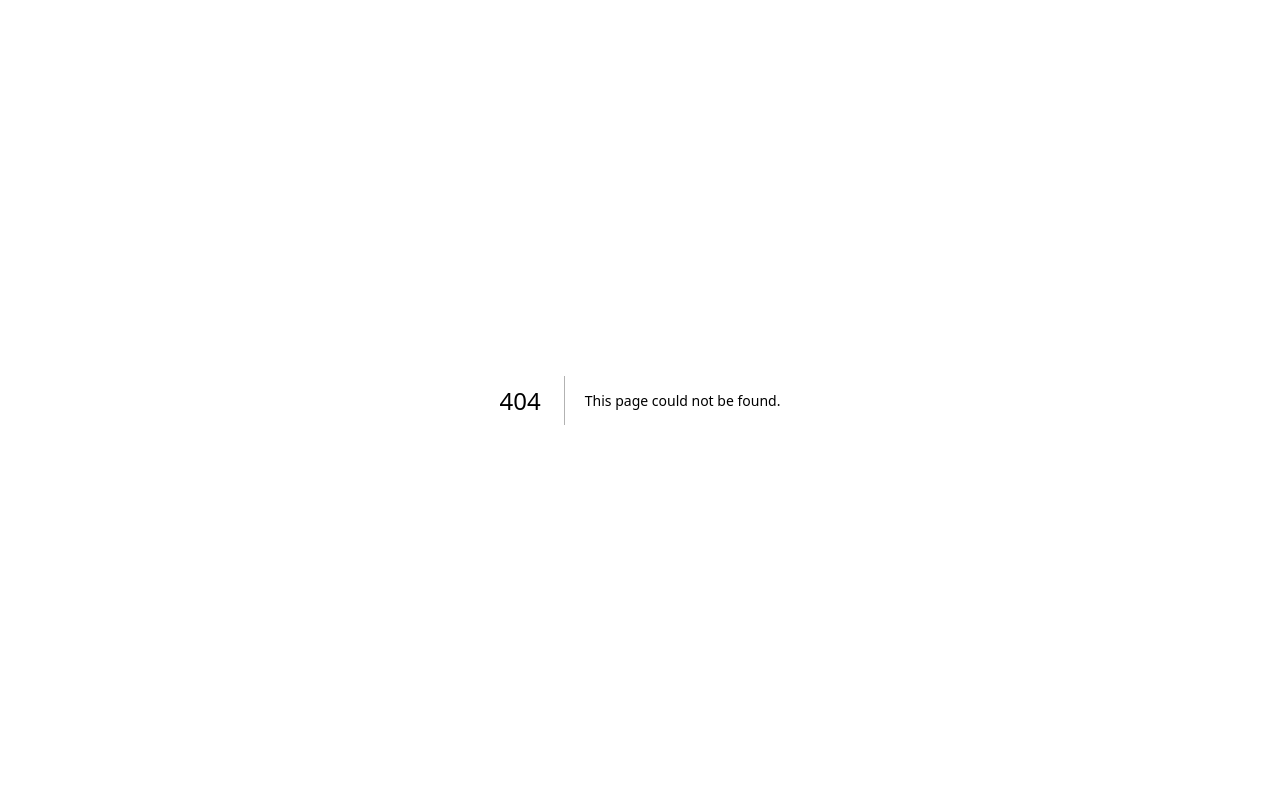
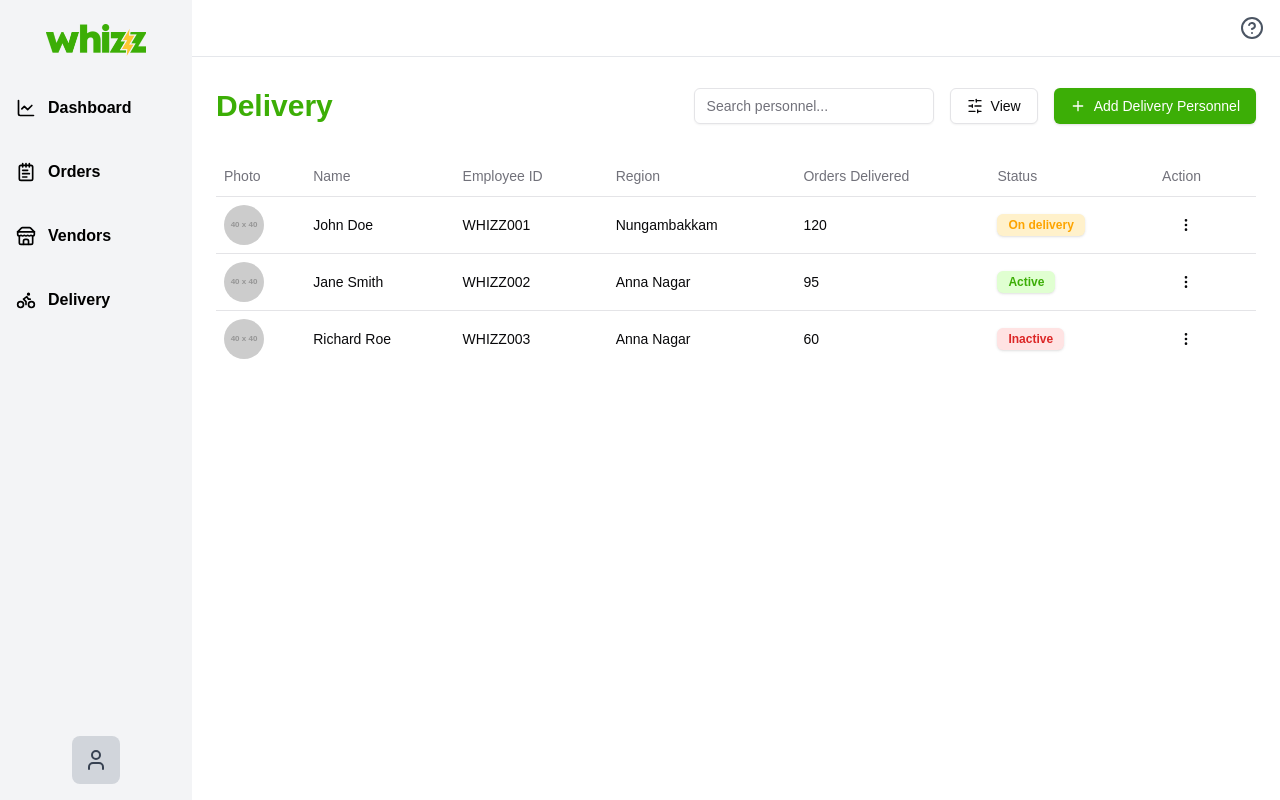
Before and after one commit to vedantbhamare-11/Whizz, a Next.js app in the folder client/whizz-admin/: page /delivery in a window 1280 px wide. Before the commit this address had no page. Built offline with nearby package versions, Linux system fonts and the light colour scheme.

Commit message:
added delivery page

```diff
--- a/client/whizz-admin/package.json
+++ b/client/whizz-admin/package.json
@@ -9,6 +9,8 @@
     "lint": "next lint"
   },
   "dependencies": {
+    "@radix-ui/react-checkbox": "^1.1.3",
+    "@radix-ui/react-dialog": "^1.1.4",
     "@radix-ui/react-label": "^2.1.1",
     "@radix-ui/react-select": "^2.1.4",
     "@radix-ui/react-slot": "^1.1.1",
--- /dev/null
+++ b/client/whizz-admin/src/app/delivery/page.tsx
@@ -0,0 +1,128 @@
+"use client";
+
+import {
+  Table,
+  TableBody,
+  TableCell,
+  TableHead,
+  TableHeader,
+  TableRow,
+} from "@/components/ui/table";
+import { Button } from "@/components/ui/button";
+import { Input } from "@/components/ui/input";
+import { Badge } from "@/components/ui/badge";
+import { MoreVertical, Plus, SlidersHorizontal } from "lucide-react";
+import { useState } from "react";
+import Sidebar from "@/components/Sidebar";
+import Header from "@/components/Header";
+
+const mockDeliveryPersonnel = [
+  {
+    id: 1,
+    photo: "https://via.placeholder.com/40", // Dummy image URL
+    name: "John Doe",
+    employeeId: "WHIZZ001",
+    region: "Nungambakkam",
+    ordersDelivered: 120,
+    status: "On delivery", // Can be "On delivery", "Active", "Inactive"
+  },
+  {
+    id: 2,
+    photo: "https://via.placeholder.com/40", // Dummy image URL
+    name: "Jane Smith",
+    employeeId: "WHIZZ002",
+    region: "Anna Nagar",
+    ordersDelivered: 95,
+    status: "Active",
+  },
+  {
+    id: 3,
+    photo: "https://via.placeholder.com/40", // Dummy image URL
+    name: "Richard Roe",
+    employeeId: "WHIZZ003",
+    region: "Anna Nagar",
+    ordersDelivered: 60,
+    status: "Inactive",
+  },
+];
+
+const statusVariants: Record<string, string> = {
+  "On delivery": "bg-[#FFF1CB] text-[#FDA400]",
+  Active: "bg-[#E0FFD1] text-[#3CAE06]",
+  Inactive: "bg-[#FFE3E3] text-[#DC2626]",
+
+};
+
+export default function DeliveryPage() {
+  const [personnel, setPersonnel] = useState(mockDeliveryPersonnel);
+
+  return (
+    <div className="flex">
+      <Sidebar />
+      <main className="flex-1">
+        <Header />
+        <div className="p-6 ml-48 mt-16">
+          <div className="flex justify-between items-center">
+            <h1 className="text-3xl font-bold text-[#3CAE06]">Delivery</h1>
+            <div className="flex items-center gap-4">
+              <Input placeholder="Search personnel..." className="w-60" />
+              <Button variant="outline" className="flex items-center gap-2">
+                <SlidersHorizontal size={18} />
+                View
+              </Button>
+              <Button
+                variant="default"
+                className="bg-[#3CAE06] text-white flex items-center gap-2 hover:bg-[#36A205]"
+              >
+                <Plus size={18} />
+                Add Delivery Personnel
+              </Button>
+            </div>
+          </div>
+          <div className="mt-8">
+            <Table>
+              <TableHeader>
+                <TableRow>
+                  <TableHead>Photo</TableHead>
+                  <TableHead>Name</TableHead>
+                  <TableHead>Employee ID</TableHead>
+                  <TableHead>Region</TableHead>
+                  <TableHead>Orders Delivered</TableHead>
+                  <TableHead>Status</TableHead>
+                  <TableHead>Action</TableHead>
+                </TableRow>
+              </TableHeader>
+              <TableBody>
+                {personnel.map((person) => (
+                  <TableRow key={person.id}>
+                    <TableCell>
+                      <img
+                        src={person.photo}
+                        alt={person.name}
+                        className="w-10 h-10 rounded-full object-cover"
+                      />
+                    </TableCell>
+                    <TableCell className="font-medium">{person.name}</TableCell>
+                    <TableCell>{person.employeeId}</TableCell>
+                    <TableCell>{person.region}</TableCell>
+                    <TableCell>{person.ordersDelivered}</TableCell>
+                    <TableCell>
+                      <Badge className={statusVariants[person.status] } >
+                        {person.status}
+                      </Badge>
+                    </TableCell>
+                    <TableCell>
+                      <Button variant="ghost">
+                        <MoreVertical size={20} />
+                      </Button>
+                    </TableCell>
+                  </TableRow>
+                ))}
+              </TableBody>
+            </Table>
+          </div>
+        </div>
+      </main>
+    </div>
+  );
+}
```
Also changed, not shown: 1 other file (tests, documents, lock files or other folders).
